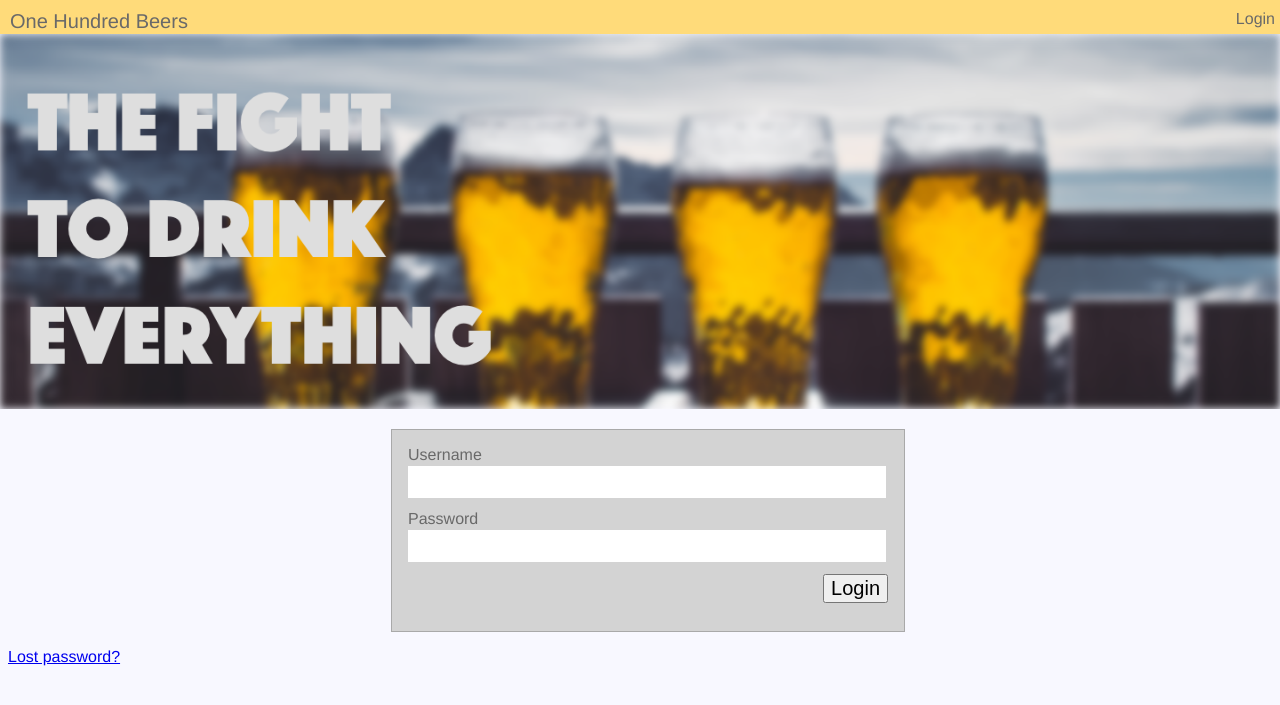
After one commit to nvembar/onehundredbeers, a Django app: template beers/templates/registration/login.html in a window 1280 px wide. The commit adds this page. Shown: the top 705 px of the page. Run offline with Django 3.2, Linux system fonts and the light colour scheme; the template is opened without the code that fills it, so the values that code supplies are empty, except form fields; tables that the repository leaves empty hold one stand-in row (values such as "Sample post"); form fields are guessed from the names that the template uses.

Commit message:
Initial version of login page

```diff
--- a/beers/static/css/beers.css
+++ b/beers/static/css/beers.css
@@ -141,3 +141,60 @@ img.column-icon {
   margin-left: auto;
   margin-right: auto;
 }
+
+/* line 194, ../../../styles/sass/beers.scss */
+.login-box {
+  width: 34.125em;
+  display: block;
+  margin-left: auto;
+  margin-right: auto;
+}
+
+/* line 203, ../../../styles/sass/beers.scss */
+.login-form {
+  display: flex;
+  flex-direction: column;
+  justify-content: flex-start;
+  width: 30em;
+  background-color: lightgrey;
+  border: 1px solid;
+  border-color: darkgrey;
+  margin: 1em;
+  padding: 1em;
+}
+
+/* line 215, ../../../styles/sass/beers.scss */
+.login-field {
+  width: 30em;
+  float: left;
+  padding-bottom: 0.75em;
+}
+/* line 219, ../../../styles/sass/beers.scss */
+.login-field input {
+  font-size: 1.25em;
+  width: 23.8em;
+  border: 0.05em;
+  padding: 0.05em;
+  height: 1.5em;
+}
+
+/* line 228, ../../../styles/sass/beers.scss */
+.login-button-row {
+  width: 100%;
+  padding-bottom: 0.75em;
+}
+/* line 232, ../../../styles/sass/beers.scss */
+.login-button-row input[type=submit] {
+  font-size: 1.25em;
+  float: right;
+}
+
+/* line 238, ../../../styles/sass/beers.scss */
+.login-label {
+  font-size: 1em;
+  height: 1em;
+  width: 80%;
+  text-align: left;
+  float: left;
+  padding-bottom: 0.25em;
+}
--- /dev/null
+++ b/beers/templates/base/base-large-banner.html
@@ -0,0 +1,22 @@
+{% load staticfiles %}
+<!DOCTYPE html>
+<html>
+	<head>
+		<link rel="stylesheet" href="{% static "css/beers.css" %}"/>
+    <title>One Hundred Beers - Login</title>
+	</head>
+	<body>
+		<div class="top">
+			<div class="header-title-box">One Hundred Beers</div>
+			<div class="header-login-box">Login</div>
+		</div>
+		<div class="top-image">
+			<img src="{% static "images/snow-restaurant-mountains-sky-titled.png" %}" alt="Beers in a Row" id="topimage"/>
+		</div>
+		<div class="content">
+			{% block content %}
+				Content
+			{% endblock %}
+		</div>
+	</body>
+</html>
--- a/beers/templates/beers/index.html
+++ b/beers/templates/beers/index.html
@@ -1,4 +1,4 @@
-{% extends "beers/base.html" %}
+{% extends "base/base.html" %}
 
 {% block title %}
 	One Hundred Beers - Homepage
--- /dev/null
+++ b/beers/templates/registration/login.html
@@ -0,0 +1,38 @@
+{% extends 'base/base-large-banner.html' %}
+{% load staticfiles %}
+
+{% block content %}
+{% if form.errors %}
+<p>Your username and password didn't match. Please try again.</p>
+{% endif %}
+
+{% if next %}
+    {% if user.is_authenticated %}
+    <p>Your account doesn't have access to this page. To proceed,
+    please login with an account that has access.</p>
+    {% else %}
+    <p>Please login to see this page.</p>
+    {% endif %}
+{% endif %}
+
+<form method="post" action="{% url 'login' %}">
+{% csrf_token %}
+<div class="login-box">
+  <div class="login-form">
+    <div class="login-label">{{ form.username.label_tag }}</div>
+    <div class="login-field">{{ form.username}}</div>
+    <div class="login-label">{{ form.password.label_tag }}</div>
+    <div class="login-field">{{ form.password }}</div>
+    <div class="login-button-row">
+      <input type="submit" value="Login" />
+    </div>
+  </div>
+</div>
+
+<input type="hidden" name="next" value="{{ next }}" />
+</form>
+
+{# Assumes you setup the password_reset view in your URLconf #}
+<p><a href="{% url 'password_reset' %}">Lost password?</a></p>
+
+{% endblock %}
--- a/beers/urls.py
+++ b/beers/urls.py
@@ -1,9 +1,10 @@
-from django.conf.urls import url
+from django.conf.urls import url, include
 
 from . import views
 
 urlpatterns = [
 	url(r'^$', views.index, name='index'),
+	url(r'^', include('django.contrib.auth.urls')),
 	url(r'^contests/$', views.contests, name='contests'),
 	url(r'^contests/(?P<contest_id>[0-9]+)/$', views.contest, name='contest'),
 	url(r'^contests/(?P<contest_id>[0-9]+)/players/(?P<username>[^/]+)$', views.contest_player, name='player-detail'),
--- a/beers/views.py
+++ b/beers/views.py
@@ -1,5 +1,8 @@
 from django.shortcuts import get_object_or_404, render
 from django.http import HttpResponse
+from django.contrib.auth import authenticate
+from django.contrib.auth import views as auth_views
+from django.contrib.auth.forms import AuthenticationForm
 from .models import Contest
 from .models import Beer
 from .models import Player
--- a/hundred_beers/settings.py
+++ b/hundred_beers/settings.py
@@ -116,3 +116,5 @@ USE_TZ = True
 # https://docs.djangoproject.com/en/1.9/howto/static-files/
 
 STATIC_URL = '/static/'
+
+LOGIN_REDIRECT_URL = '/beers/'
--- a/styles/sass/beers.scss
+++ b/styles/sass/beers.scss
@@ -190,3 +190,56 @@ img.column-icon {
   margin-left: auto;
   margin-right: auto;
 }
+
+.login-box {
+  width: 34em + 2px / $default-font-size * 1em;
+  display: block;
+  margin-left: auto;
+  margin-right: auto;
+}
+
+$login-field-width: 30em;
+
+.login-form {
+  display: flex;
+  flex-direction: column;
+  justify-content: flex-start;
+  width: $login-field-width;
+  background-color: lightgrey;
+  border: 1px solid;
+  border-color: darkgrey;
+  margin: 1em;
+  padding: 1em;
+}
+
+.login-field {
+  width: $login-field-width;
+  float: left;
+  padding-bottom: 0.75em;
+  input {
+    font-size: 1.25em;
+    width: $login-field-width / 1.25 - (4px / ($default-font-size * 1.25) * 1em);
+    border: 1px / ($default-font-size * 1.25) * 1em;
+    padding: 1px / ($default-font-size * 1.25) * 1em;
+    height: 1.5em;
+  }
+}
+
+.login-button-row {
+  width: 100%;
+  padding-bottom: 0.75em;
+
+  input[type=submit] {
+    font-size: 1.25em;
+    float: right;
+  }
+}
+
+.login-label {
+  font-size: 1em;
+  height: 1em;
+  width: 80%;
+  text-align: left;
+  float: left;
+  padding-bottom: 0.25em;
+}
```
Also changed, not shown: beers/templates/base/base.html (renamed from beers/templates/beers/base.html).
